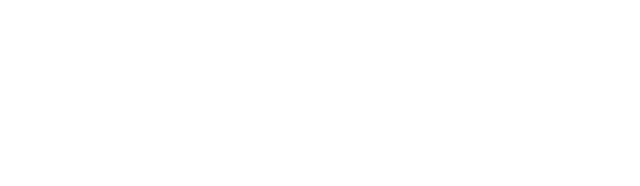
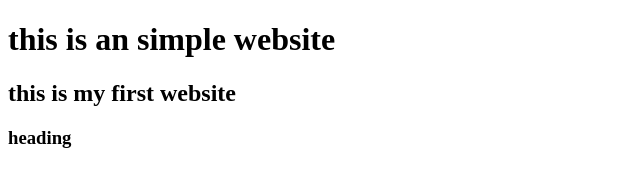
Before and after one commit to nisratjahan/my-secend-repo, a plain HTML site: page index.html in a window 1280 px wide. Shown: the whole page, without its empty margins (0-640 px from the left). Drawn offline with Linux system fonts and the light colour scheme.

Commit message:
added header

```diff
--- a/index.html
+++ b/index.html
@@ -9,7 +9,9 @@
 </head>
 
 <body>
-
+    <h1>this is an simple website</h1>
+    <h2>this is my first website</h2>
+    <h3>heading</h3>
 </body>
 
 </html>
```
